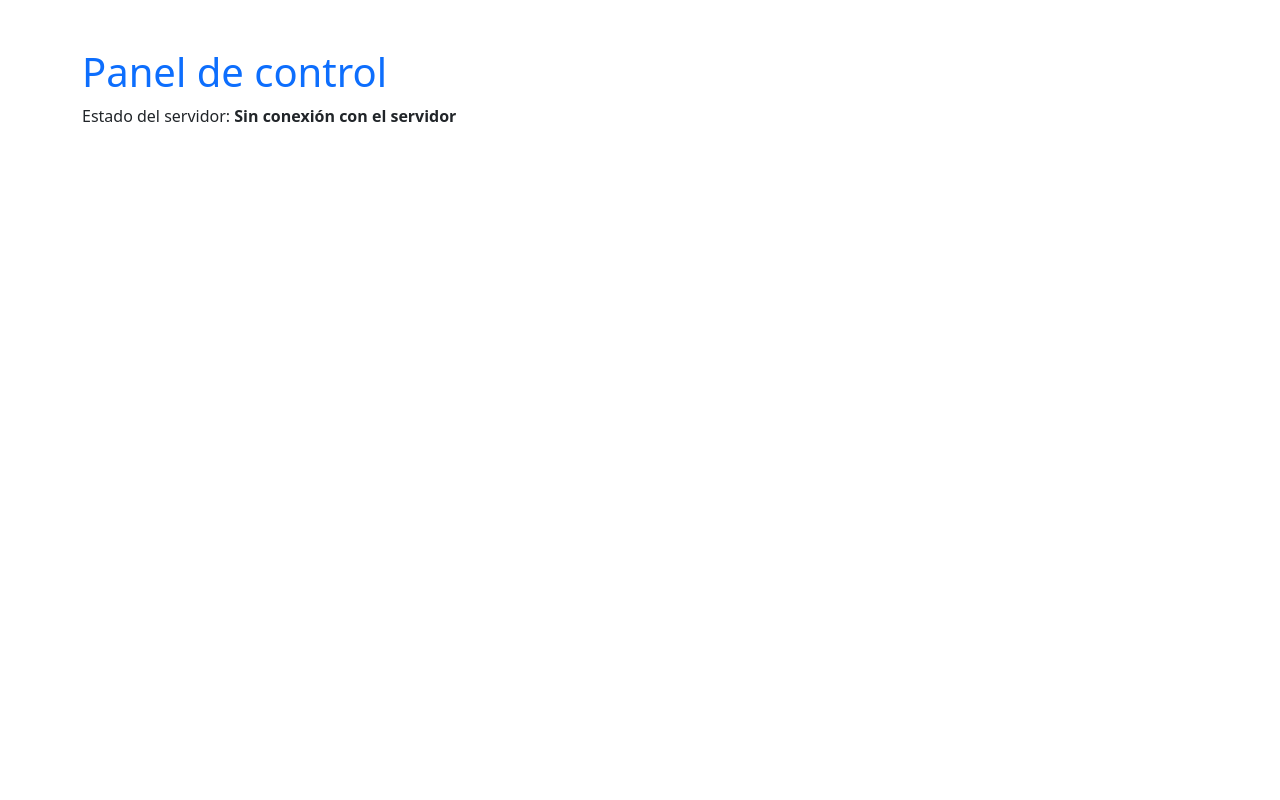
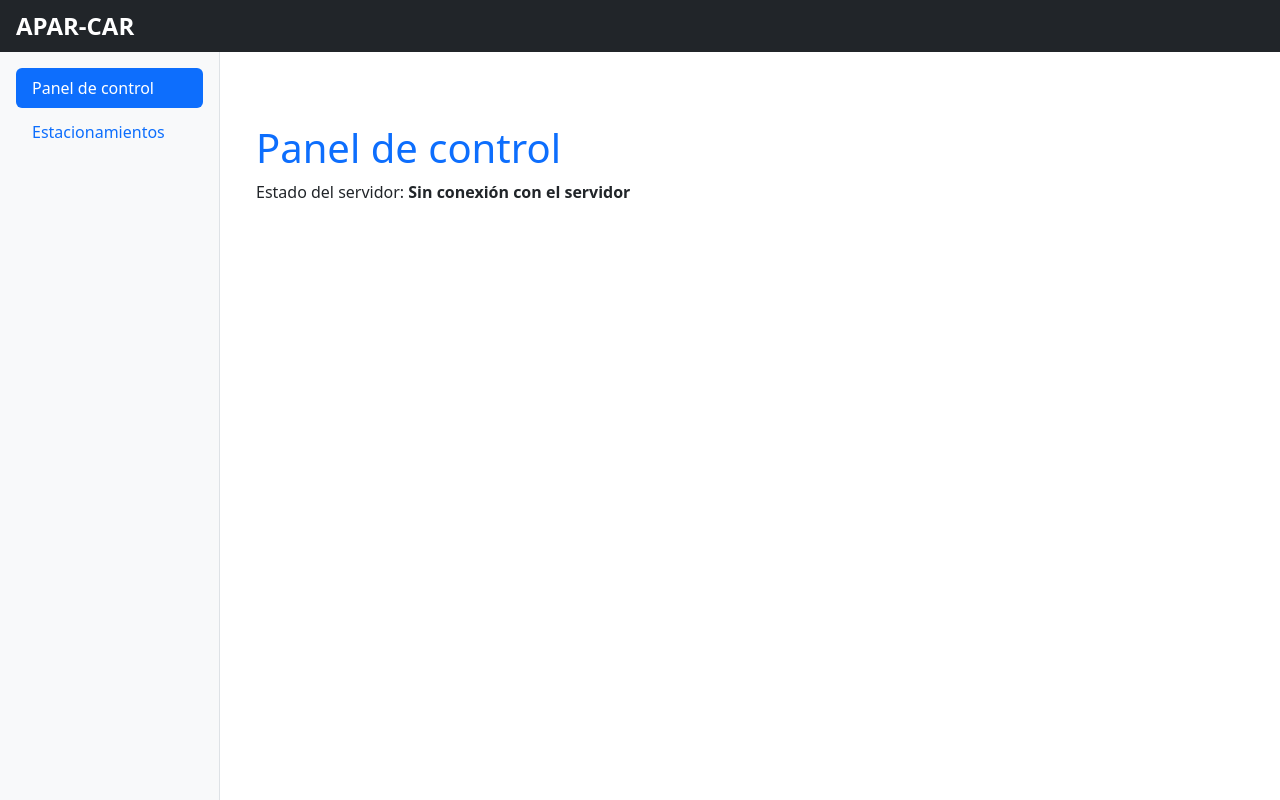
Before and after one commit to marianauribe57-art/APAR-CAR, a React app in the folder frontend/: page /panel in a window 1280 px wide. Built offline with nearby package versions, Linux system fonts and the light colour scheme; no server answers; the HTML template or start-up script is replaced by a standard one.

Commit message:
feat: agregar layout principal con menu lateral

```diff
--- a/frontend/src/App.jsx
+++ b/frontend/src/App.jsx
@@ -1,4 +1,6 @@
 import { Navigate, Route, Routes } from 'react-router';
+import LayoutPrincipal from './layouts/LayoutPrincipal';
+import Estacionamientos from './pages/Estacionamientos';
 import InicioSesion from './pages/InicioSesion';
 import Panel from './pages/Panel';
 
@@ -7,7 +9,11 @@ function App() {
     <Routes>
       <Route path="/" element={<Navigate to="/panel" replace />} />
       <Route path="/auth" element={<InicioSesion />} />
-      <Route path="/panel" element={<Panel />} />
+
+      <Route element={<LayoutPrincipal />}>
+        <Route path="/panel" element={<Panel />} />
+        <Route path="/estacionamientos" element={<Estacionamientos />} />
+      </Route>
     </Routes>
   );
 }
--- /dev/null
+++ b/frontend/src/layouts/LayoutPrincipal.jsx
@@ -0,0 +1,34 @@
+import { NavLink, Outlet } from "react-router";
+
+function LayoutPrincipal() {
+  return (
+    <div className="min-vh-100 d-flex flex-column">
+      <header className="bg-dark text-white px-3 py-2">
+        <span className="fs-4 fw-bold">APAR-CAR</span>
+      </header>
+
+      <div className="d-flex flex-grow-1">
+        <nav className="bg-light border-end p-3" style={{ width: "220px" }}>
+          <ul className="nav nav-pills flex-column gap-1">
+            <li className="nav-item">
+              <NavLink to="/panel" className="nav-link">
+                Panel de control
+              </NavLink>
+            </li>
+            <li className="nav-item">
+              <NavLink to="/estacionamientos" className="nav-link">
+                Estacionamientos
+              </NavLink>
+            </li>
+          </ul>
+        </nav>
+
+        <main className="flex-grow-1 p-4">
+          <Outlet />
+        </main>
+      </div>
+    </div>
+  );
+}
+
+export default LayoutPrincipal;
--- /dev/null
+++ b/frontend/src/pages/Estacionamientos.jsx
@@ -0,0 +1,9 @@
+function Estacionamientos() {
+  return (
+    <div>
+      <h1>Estacionamientos</h1>
+    </div>
+  );
+}
+
+export default Estacionamientos;
```
